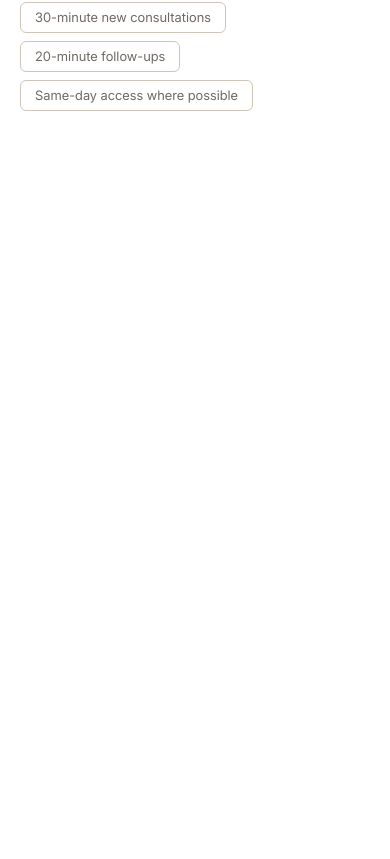
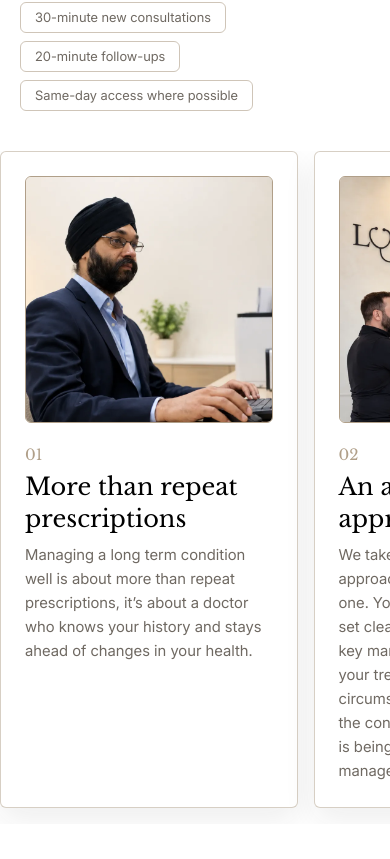
Before and after one commit to SonaliRam/Loughton, a React (Vite) app: page /services in a window 390 px wide. Shown: the part 10145-11004 px from the top of the page. Built offline with nearby package versions, Linux system fonts and the light colour scheme.

Commit message:
image cropping fix

```diff
--- a/src/components/sections/ServiceStackedCards.jsx
+++ b/src/components/sections/ServiceStackedCards.jsx
@@ -36,6 +36,10 @@ function ServiceStackedCards() {
         },
       });
 
+    });
+
+    // card stacking only on desktop; mobile & tablet use a horizontal swipe row
+    mm.add("(min-width: 1024px) and (prefers-reduced-motion: no-preference)", () => {
       const items = gsap.utils.toArray("[data-stack='card']");
 
       items.forEach((card, index) => {
@@ -128,21 +132,19 @@ function ServiceStackedCards() {
           </ul>
         </div>
 
-        <div className="relative lg:order-1">
+        <div className="relative -mx-5 flex snap-x snap-mandatory gap-4 overflow-x-auto px-5 pb-4 md:-mx-10 md:px-10 lg:mx-0 lg:block lg:overflow-visible lg:px-0 lg:pb-0 lg:order-1">
           {cards.map((card, index) => (
             <article
               key={card.number}
               data-stack="card"
               style={{ "--i": index }}
-              className="sticky top-[calc(76px+var(--i)*14px)] mb-[4vh] last:mb-0 grid origin-top gap-5 rounded-box border border-tan/50 bg-white p-6 shadow-[0_24px_56px_rgba(42,37,34,0.1)] lg:top-[calc(100px+var(--i)*22px)] lg:grid-cols-[1fr_1.1fr] lg:items-center lg:p-7"
+              className="grid w-[85%] shrink-0 snap-start origin-top content-start gap-5 rounded-box border border-tan/50 bg-white p-6 shadow-[0_12px_32px_rgba(42,37,34,0.08)] md:w-[80%] md:grid-cols-[310px_1fr] md:items-center lg:sticky lg:top-[calc(100px+var(--i)*22px)] lg:mb-[4vh] lg:w-auto lg:grid-cols-[1fr_1.1fr] lg:p-7 lg:shadow-[0_24px_56px_rgba(42,37,34,0.1)] lg:last:mb-0"
             >
-              <div className="relative aspect-video w-full overflow-hidden rounded-box border border-tan bg-cream lg:aspect-square">
+              <div className="relative mx-auto aspect-square w-full max-w-[310px] overflow-hidden rounded-box border border-tan bg-cream">
                 <div data-stack="zoom" className="absolute inset-0">
                   {card.image ? (
                     <img
                       src={card.image}
-                      srcSet={`${card.mobileImage || card.image} 1280w, ${card.image} 800w`}
-                      sizes="(max-width: 767px) 100vw, (max-width: 1023px) 100vw, 50vw"
                       alt=""
                       loading="lazy"
                       className="h-full w-full object-cover object-center"
@@ -150,8 +152,7 @@ function ServiceStackedCards() {
                   ) : (
                     <ImageSize
                       sizes={[
-                        { device: "Mobile & tablet", size: "1280 × 720 px" },
-                        { device: "Desktop", size: "800 × 800 px" },
+                        { device: "All devices", size: "310 × 310 px" },
                       ]}
                     />
                   )}
```
